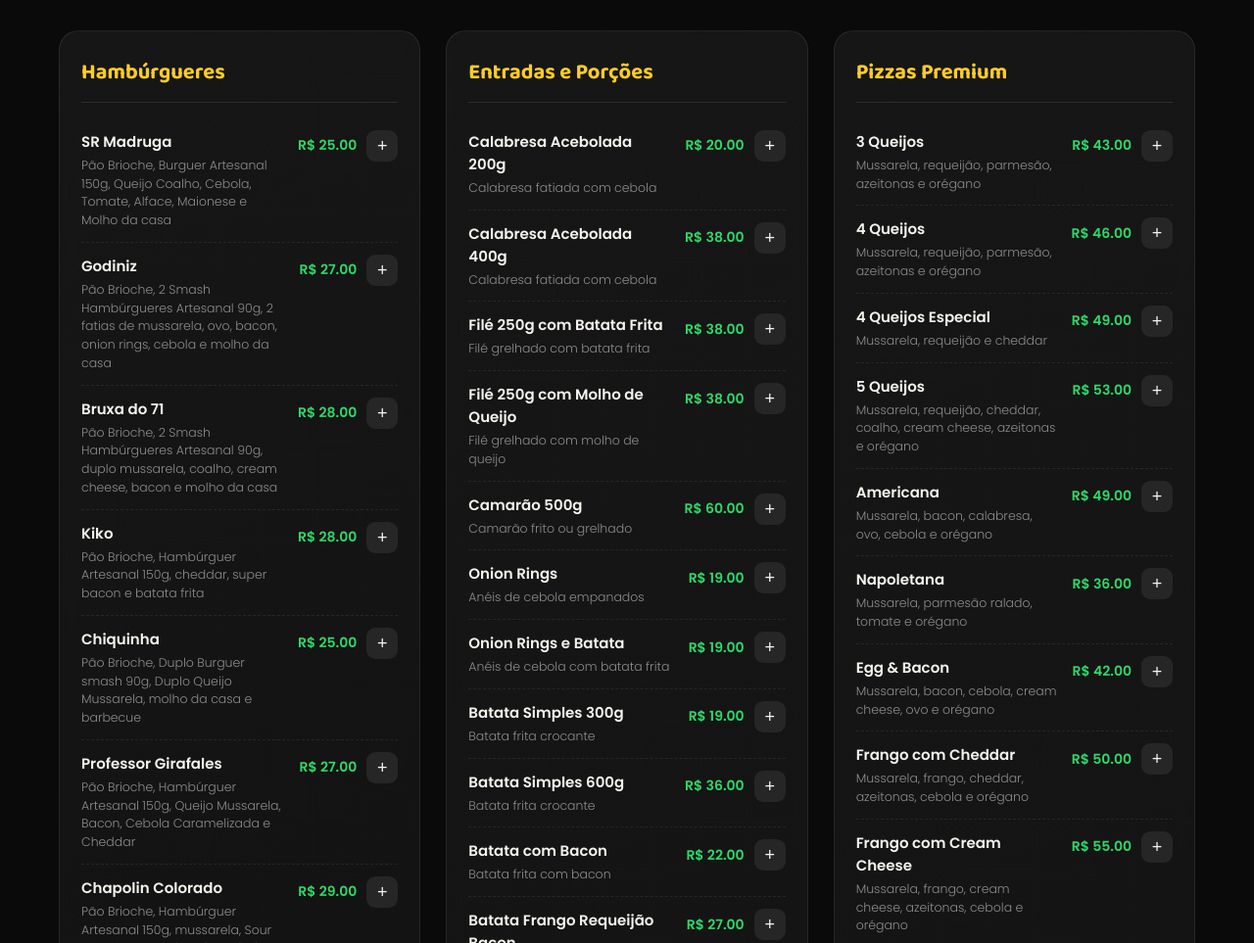
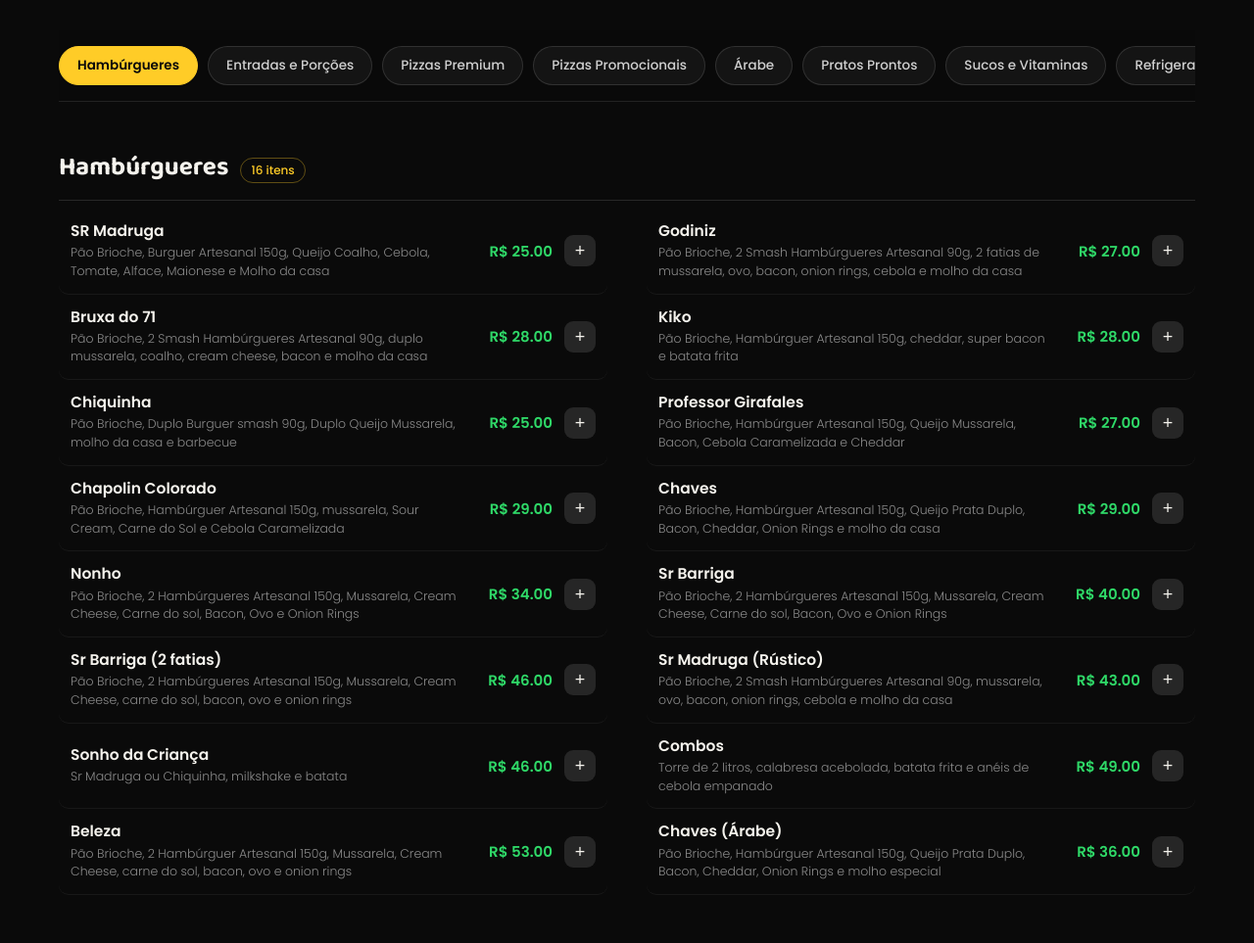
Before and after one commit to viniciuslopes1023-spec/emporio-burguer, a plain HTML site: page index.html in a window 1280 px wide. Shown: the part 4321-5284 px from the top of the page at 98% size. Drawn offline with Linux system fonts and the light colour scheme.

Commit message:
Cardápio completo reorganizado com navegação por categoria e carrinho abrindo ao adicionar

```diff
--- a/app.js
+++ b/app.js
@@ -43,6 +43,7 @@ function addItem(product) {
   }
   renderCart();
   showToast(product.name + " adicionado");
+  openCart();
 }
 
 function changeQty(id, delta) {
@@ -127,7 +128,11 @@ function openCart() {
   cartDrawer.classList.add("open");
   cartDrawer.setAttribute("aria-hidden", "false");
   cartOverlay.hidden = false;
+  if (typeof requestAnimationFrame === "function") {
     requestAnimationFrame(() => cartOverlay.classList.add("open"));
+  } else {
+    cartOverlay.classList.add("open");
+  }
   document.body.style.overflow = "hidden";
 }
 
@@ -198,6 +203,7 @@ document.querySelectorAll(".filter").forEach((filterBtn) => {
 });
 
 // ===== Animações de scroll =====
+if ("IntersectionObserver" in window) {
   const animObserver = new IntersectionObserver(
     (entries) => {
       entries.forEach((entry) => {
@@ -213,12 +219,32 @@ const animObserver = new IntersectionObserver(
   document
     .querySelectorAll(".anim, .anim-left, .anim-right, .anim-pop")
     .forEach((el) => animObserver.observe(el));
-
-// Fallback: se o navegador não suportar, mostra tudo
-if (!("IntersectionObserver" in window)) {
+} else {
   document
     .querySelectorAll(".anim, .anim-left, .anim-right, .anim-pop")
     .forEach((el) => el.classList.add("in"));
 }
 
+// ===== Scrollspy do cardápio completo =====
+const fmNav = document.getElementById("fm-nav");
+const fmSections = document.querySelectorAll(".fm-section");
+if (fmNav && fmSections.length && "IntersectionObserver" in window) {
+  const chips = fmNav.querySelectorAll(".fm-chip");
+  const spy = new IntersectionObserver(
+    (entries) => {
+      entries.forEach((entry) => {
+        if (!entry.isIntersecting) return;
+        chips.forEach((chip) => {
+          chip.classList.toggle(
+            "active",
+            chip.getAttribute("href") === "#" + entry.target.id
+          );
+        });
+      });
+    },
+    { rootMargin: "-45% 0px -50% 0px" }
+  );
+  fmSections.forEach((s) => spy.observe(s));
+}
+
 renderCart();
--- a/index.html
+++ b/index.html
@@ -516,9 +516,22 @@
         <h2 class="menu-title">Tudo o que sai<br />da nossa chapa.</h2>
         <p class="menu-sub">Preço de cada item da casa. Toque no <strong>+</strong> para montar seu pedido e enviar direto no WhatsApp.</p>
       </div>
-      <div class="fm-grid">
-        <div class="fm-col anim-left">
-          <h3 class="fm-cat">Hambúrgueres</h3>
+
+      <nav class="fm-nav" id="fm-nav">
+        <a class="fm-chip" href="#cat-hamburgueres">Hambúrgueres</a>
+        <a class="fm-chip" href="#cat-entradas-e-porcoes">Entradas e Porções</a>
+        <a class="fm-chip" href="#cat-pizzas-premium">Pizzas Premium</a>
+        <a class="fm-chip" href="#cat-pizzas-promocionais">Pizzas Promocionais</a>
+        <a class="fm-chip" href="#cat-arabe">Árabe</a>
+        <a class="fm-chip" href="#cat-pratos-prontos">Pratos Prontos</a>
+        <a class="fm-chip" href="#cat-sucos-e-vitaminas">Sucos e Vitaminas</a>
+        <a class="fm-chip" href="#cat-refrigerantes">Refrigerantes</a>
+        <a class="fm-chip" href="#cat-bebidas">Bebidas</a>
+      </nav>
+
+      <div class="fm-sections">
+      <section class="fm-section" id="cat-hamburgueres">
+        <h3 class="fm-cat"><span class="fm-cat-name">Hambúrgueres</span><span class="fm-count">16 itens</span></h3>
         <ul class="fm-list">
             <li class="fm-item">
               <div class="fm-info">
@@ -681,9 +694,9 @@
               </div>
             </li>
         </ul>
-        </div>
-        <div class="fm-col anim-left">
-          <h3 class="fm-cat">Entradas e Porções</h3>
+      </section>
+      <section class="fm-section" id="cat-entradas-e-porcoes">
+        <h3 class="fm-cat"><span class="fm-cat-name">Entradas e Porções</span><span class="fm-count">38 itens</span></h3>
         <ul class="fm-list">
             <li class="fm-item">
               <div class="fm-info">
@@ -1066,9 +1079,9 @@
               </div>
             </li>
         </ul>
-        </div>
-        <div class="fm-col anim-left">
-          <h3 class="fm-cat">Pizzas Premium</h3>
+      </section>
+      <section class="fm-section" id="cat-pizzas-premium">
+        <h3 class="fm-cat"><span class="fm-cat-name">Pizzas Premium</span><span class="fm-count">34 itens</span></h3>
         <ul class="fm-list">
             <li class="fm-item">
               <div class="fm-info">
@@ -1411,9 +1424,9 @@
               </div>
             </li>
         </ul>
-        </div>
-        <div class="fm-col anim-left">
-          <h3 class="fm-cat">Pizzas Promocionais</h3>
+      </section>
+      <section class="fm-section" id="cat-pizzas-promocionais">
+        <h3 class="fm-cat"><span class="fm-cat-name">Pizzas Promocionais</span><span class="fm-count">8 itens</span></h3>
         <ul class="fm-list">
             <li class="fm-item">
               <div class="fm-info">
@@ -1496,9 +1509,9 @@
               </div>
             </li>
         </ul>
-        </div>
-        <div class="fm-col anim-left">
-          <h3 class="fm-cat">Árabe</h3>
+      </section>
+      <section class="fm-section" id="cat-arabe">
+        <h3 class="fm-cat"><span class="fm-cat-name">Árabe</span><span class="fm-count">9 itens</span></h3>
         <ul class="fm-list">
             <li class="fm-item">
               <div class="fm-info">
@@ -1591,9 +1604,9 @@
               </div>
             </li>
         </ul>
-        </div>
-        <div class="fm-col anim-left">
-          <h3 class="fm-cat">Pratos Prontos</h3>
+      </section>
+      <section class="fm-section" id="cat-pratos-prontos">
+        <h3 class="fm-cat"><span class="fm-cat-name">Pratos Prontos</span><span class="fm-count">6 itens</span></h3>
         <ul class="fm-list">
             <li class="fm-item">
               <div class="fm-info">
@@ -1656,9 +1669,9 @@
               </div>
             </li>
         </ul>
-        </div>
-        <div class="fm-col anim-left">
-          <h3 class="fm-cat">Sucos e Vitaminas</h3>
+      </section>
+      <section class="fm-section" id="cat-sucos-e-vitaminas">
+        <h3 class="fm-cat"><span class="fm-cat-name">Sucos e Vitaminas</span><span class="fm-count">13 itens</span></h3>
         <ul class="fm-list">
             <li class="fm-item">
               <div class="fm-info">
@@ -1791,9 +1804,9 @@
               </div>
             </li>
         </ul>
-        </div>
-        <div class="fm-col anim-left">
-          <h3 class="fm-cat">Refrigerantes</h3>
+      </section>
+      <section class="fm-section" id="cat-refrigerantes">
+        <h3 class="fm-cat"><span class="fm-cat-name">Refrigerantes</span><span class="fm-count">13 itens</span></h3>
         <ul class="fm-list">
             <li class="fm-item">
               <div class="fm-info">
@@ -1926,9 +1939,9 @@
               </div>
             </li>
         </ul>
-        </div>
-        <div class="fm-col anim-left">
-          <h3 class="fm-cat">Bebidas</h3>
+      </section>
+      <section class="fm-section" id="cat-bebidas">
+        <h3 class="fm-cat"><span class="fm-cat-name">Bebidas</span><span class="fm-count">17 itens</span></h3>
         <ul class="fm-list">
             <li class="fm-item">
               <div class="fm-info">
@@ -2101,7 +2114,7 @@
               </div>
             </li>
         </ul>
-        </div>
+      </section>
       </div>
     </div>
   </section>
--- a/styles.css
+++ b/styles.css
@@ -1149,90 +1149,145 @@ body {
 .fullmenu {
   background: #0a0a0a;
   border-top: 1px solid var(--border);
-  padding: 70px 0 80px;
+  padding: 80px 0 90px;
 }
 
 .fm-head {
-  max-width: 620px;
-  margin-bottom: 44px;
+  max-width: 640px;
+  margin-bottom: 34px;
 }
 
-.fm-grid {
-  display: grid;
-  grid-template-columns: repeat(3, 1fr);
-  gap: 26px;
-  align-items: start;
+.fm-nav {
+  position: sticky;
+  top: 0;
+  z-index: 30;
+  display: flex;
+  gap: 10px;
+  overflow-x: auto;
+  padding: 16px 0;
+  background: rgba(10, 10, 10, 0.92);
+  backdrop-filter: blur(10px);
+  border-bottom: 1px solid var(--border);
+  scrollbar-width: none;
 }
 
-.fm-col {
-  background: linear-gradient(160deg, #161616 0%, #101010 100%);
-  border: 1px solid rgba(255, 255, 255, 0.08);
-  border-radius: 20px;
-  padding: 24px 22px;
-  transition: transform 0.3s ease, border-color 0.3s ease;
+.fm-nav::-webkit-scrollbar {
+  display: none;
 }
 
-.fm-col:hover {
-  transform: translateY(-4px);
-  border-color: rgba(255, 204, 39, 0.3);
+.fm-chip {
+  flex: 0 0 auto;
+  font-size: 13.5px;
+  font-weight: 500;
+  color: #cfcfcf;
+  text-decoration: none;
+  padding: 9px 18px;
+  border-radius: 999px;
+  border: 1px solid rgba(255, 255, 255, 0.12);
+  background: #141414;
+  white-space: nowrap;
+  transition: color 0.2s, border-color 0.2s, background 0.2s;
+}
+
+.fm-chip:hover {
+  color: var(--white);
+  border-color: rgba(255, 255, 255, 0.3);
+}
+
+.fm-chip.active {
+  background: var(--yellow);
+  color: #0a0a0a;
+  border-color: var(--yellow);
+  font-weight: 600;
+}
+
+.fm-sections {
+  margin-top: 10px;
+}
+
+.fm-section {
+  scroll-margin-top: 90px;
+  margin-top: 46px;
 }
 
 .fm-cat {
+  display: flex;
+  align-items: baseline;
+  gap: 12px;
+  margin-bottom: 8px;
+  padding-bottom: 12px;
+  border-bottom: 1px solid rgba(255, 255, 255, 0.12);
+}
+
+.fm-cat-name {
   font-family: "Baloo 2", cursive;
-  font-size: 22px;
+  font-size: 26px;
   font-weight: 700;
+  color: var(--white);
+}
+
+.fm-count {
+  font-size: 12px;
+  font-weight: 500;
   color: var(--yellow);
-  margin-bottom: 16px;
-  padding-bottom: 12px;
-  border-bottom: 1px solid var(--border);
+  border: 1px solid rgba(255, 204, 39, 0.35);
+  padding: 3px 10px;
+  border-radius: 999px;
 }
 
 .fm-list {
   list-style: none;
+  display: grid;
+  grid-template-columns: repeat(2, 1fr);
+  column-gap: 40px;
 }
 
 .fm-item {
   display: flex;
-  align-items: flex-start;
+  align-items: center;
   justify-content: space-between;
-  gap: 14px;
-  padding: 12px 0;
-  border-bottom: 1px dashed rgba(255, 255, 255, 0.07);
+  gap: 16px;
+  padding: 13px 12px;
+  border-bottom: 1px solid rgba(255, 255, 255, 0.06);
+  border-radius: 10px;
+  transition: background 0.2s;
 }
 
-.fm-item:last-child {
-  border-bottom: none;
+.fm-item:hover {
+  background: rgba(255, 255, 255, 0.035);
 }
 
 .fm-info {
   display: flex;
   flex-direction: column;
-  gap: 4px;
+  gap: 3px;
   min-width: 0;
 }
 
 .fm-name {
-  font-size: 15px;
+  font-size: 15.5px;
   font-weight: 600;
   color: var(--white);
+  line-height: 1.3;
 }
 
 .fm-desc {
   font-size: 12.5px;
   font-weight: 300;
   line-height: 1.5;
-  color: #8d8d8d;
+  color: #8a8a8a;
+  max-width: 52ch;
 }
 
 .fm-right {
   display: flex;
   align-items: center;
-  gap: 10px;
+  gap: 12px;
   flex: 0 0 auto;
 }
 
 .fm-price {
-  font-size: 14px;
+  font-size: 15px;
   font-weight: 600;
   color: #2fd968;
   white-space: nowrap;
@@ -1242,6 +1297,23 @@ body {
   width: 32px;
   height: 32px;
   border-radius: 9px;
+  opacity: 0;
+  transform: translateY(4px);
+  transition: opacity 0.22s ease, transform 0.22s ease, background 0.2s, color 0.2s;
+}
+
+.fm-item:hover .fm-add,
+.fm-add:focus-visible {
+  opacity: 1;
+  transform: translateY(0);
+}
+
+/* em telas de toque o botão fica sempre visível */
+@media (hover: none) {
+  .fm-add {
+    opacity: 1;
+    transform: none;
+  }
 }
 
 /* ---------- RESPONSIVE ---------- */
```
Lines whose indentation alone changed are shown as unchanged.
